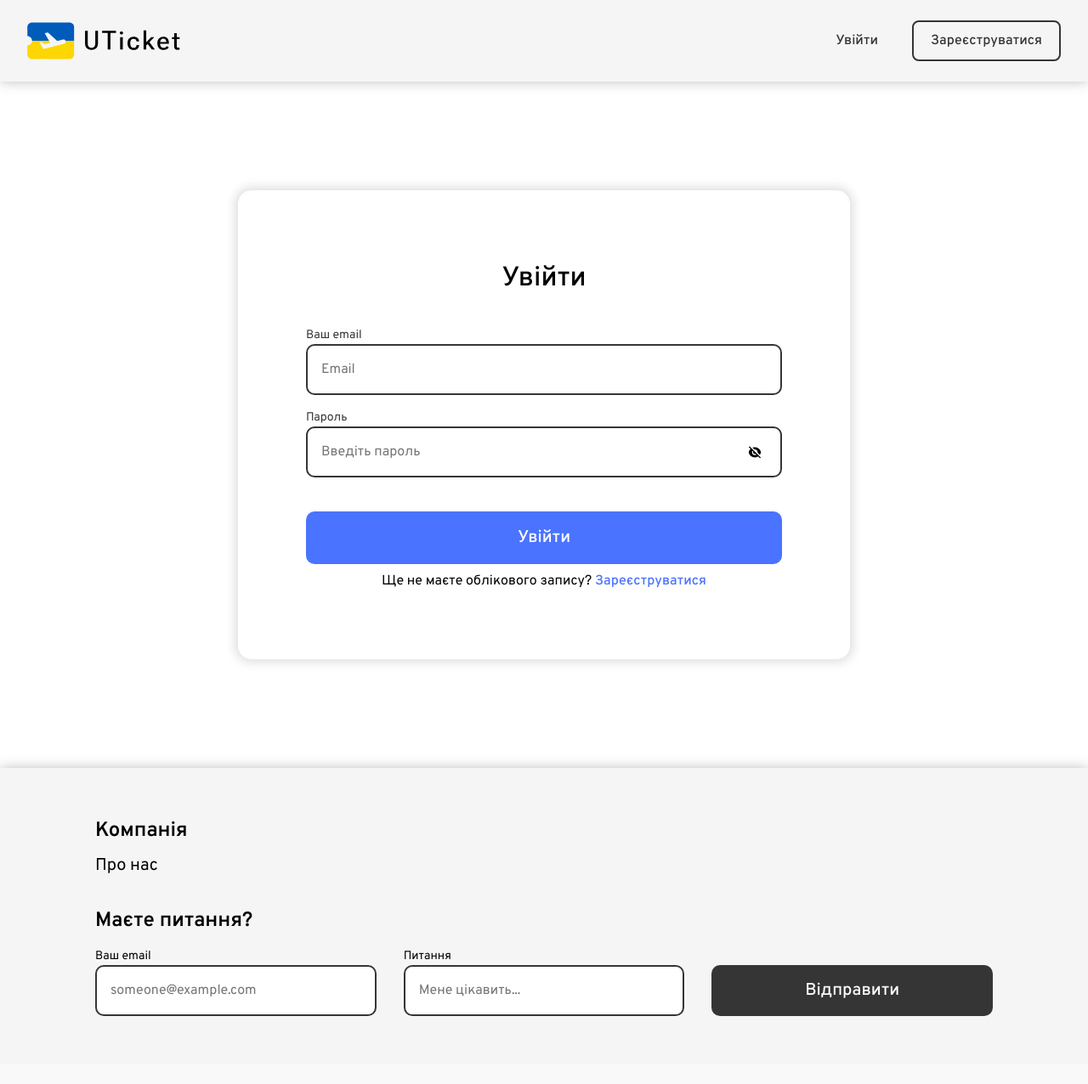
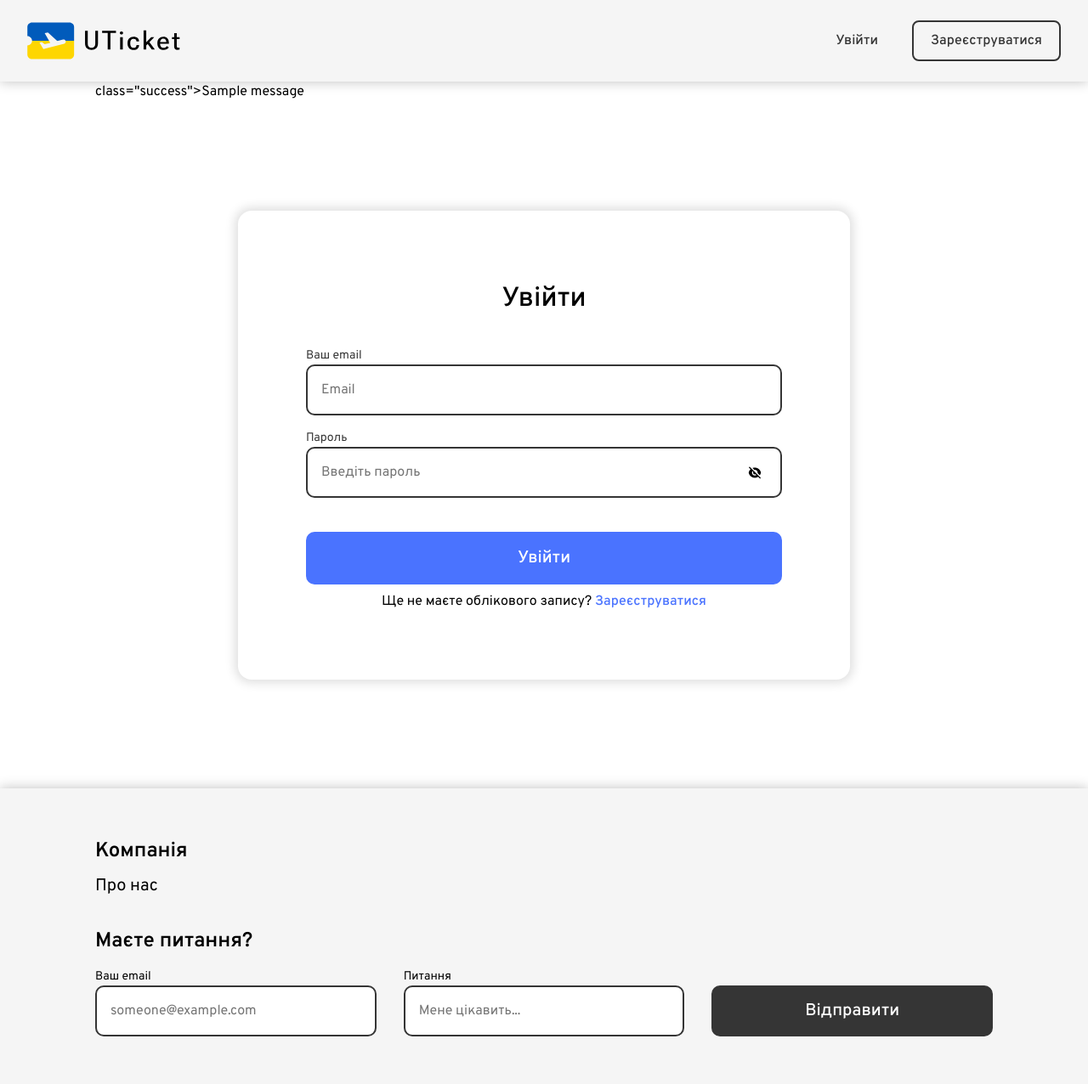
Before and after one commit to heorh-hlv/Diploma_UTicket, a Django app: page /login in a window 1280 px wide. Shown: the whole page at 85% size. Before the commit the page ends 1196 px from the top, so only its background shows below. Run offline with Django 5.2, Linux system fonts and the light colour scheme; tables that the repository leaves empty hold one stand-in row (values such as "Sample post"); one stand-in notice (Sample message) is shown.

Commit message:
Back's working, styles on exit no

```diff
--- a/Code/Diploma_UTicket/Diploma_UTicket/settings.py
+++ b/Code/Diploma_UTicket/Diploma_UTicket/settings.py
@@ -129,4 +129,5 @@
 
 DEFAULT_AUTO_FIELD = 'django.db.models.BigAutoField'
 AUTH_USER_MODEL = "UTicket.NewUser"
-LOGOUT_REDIRECT_URL = "index_snd"
+#LOGOUT_REDIRECT_URL = "login"
+LOGIN_REDIRECT_URL = "/"
--- a/Code/Diploma_UTicket/UTicket/models.py
+++ b/Code/Diploma_UTicket/UTicket/models.py
@@ -11,10 +11,9 @@
     email = models.EmailField(_("email address"), unique=True)
     date_of_birth = models.DateField(null=True, blank=True)
 
+    objects = CustomUserManager()
     USERNAME_FIELD = "email"
     REQUIRED_FIELDS = []
 
-    objects = CustomUserManager()
-
     def __str__(self):
         return self.email
--- a/Code/Diploma_UTicket/UTicket/templates/base.html
+++ b/Code/Diploma_UTicket/UTicket/templates/base.html
@@ -31,7 +31,7 @@
                </div>
                {% if not request.user.is_authenticated %}
                <li class="menu__item">
-                  <a href="{% url 'login' %}" class="menu__link input__container" id="login-trigger">Увійти</a>
+                  <a href="{% url 'login_view' %}" class="menu__link input__container" id="login-trigger">Увійти</a>
                </li>
                <li class="menu__item">
                   <a href="{% url 'signup' %}" class="menu__link input__container"
@@ -42,10 +42,10 @@
                   <button class="menu__link input__container">Вітаємо, <span style="color: var(--clr-blue);">{{ request.user.first_name }}</span></button>
                   <ul class="menu__sublist" id="header-sublist">
                      <li class="sublist__item">
-                        <a class="menu__sublink" href="/logout" id="change-user-trigger">Змінити користувача</a>
+                        <a class="menu__sublink" href="{% url 'change_user' %}" id="change-user-trigger">Змінити користувача</a>
                      </li>
                      <li class="sublist__item">
-                        <a class="menu__sublink" id="logout-trigger">Вийти</a>
+                        <a class="menu__sublink" href="{% url 'logout_view' %}" id="logout-trigger">Вийти</a>
                      </li>
                   </ul>
                </li>
--- a/Code/Diploma_UTicket/UTicket/templates/check_booking.html
+++ b/Code/Diploma_UTicket/UTicket/templates/check_booking.html
@@ -25,7 +25,7 @@
    </form>
 
    <table class="table__booking-info table hidden" id="ticket-data">
-      <caption class="table-caption chapter__title">Інформація про квиток</caption>
+      <caption clas  s="table-caption chapter__title">Інформація про квиток</caption>
 
       <tbody class="table-body">
          <tr class="table-row" role="row">
--- a/Code/Diploma_UTicket/UTicket/templates/login.html
+++ b/Code/Diploma_UTicket/UTicket/templates/login.html
@@ -1,21 +1,28 @@
 {% extends 'base.html' %}
 {% block content %}
+{% if messages %}
+    <ul class="messages">
+        {% for message in messages %}
+            <li>{% if message.tags %} class="{{ message.tags }}"{% endif %}>{{ message }}</li>
+        {% endfor %}
+    </ul>
+{% endif %}
 <div class="pop-up__log-form" id="login-form">
 
     <div class="log-form__container">
         <h1 class="log-form__title">Увійти</h1>
 
-        <form action="#" class="form log-form__form flex" method="post">
+        <form class="form log-form__form flex" method="POST">
             {% csrf_token %}
             <div class="field log-form__field">
                 <p class="field-title">Ваш email</p>
-                <input type="email" class="log-form__input input__container" placeholder="Email" required>
+                <input type="email" class="log-form__input input__container" placeholder="Email" id="email" name="email" required>
             </div>
             <div class="field log-form__field">
                 <p class="field-title">Пароль</p>
                 <div class="log-form__input-with-icon">
                     <input type="password" class="log-form__input input__container input-password" id="input-password"
-                        placeholder="Введіть пароль" required>
+                        placeholder="Введіть пароль" name="password" required>
                     <span class="input__icon" id="show-hide-password">
                         <i class="ri-eye-fill eye-opened hidden"></i>
                         <i class="ri-eye-off-fill eye-closed"></i>
--- a/Code/Diploma_UTicket/UTicket/templates/signup.html
+++ b/Code/Diploma_UTicket/UTicket/templates/signup.html
@@ -7,7 +7,7 @@
 
       <h1 class="log-form__title">Зареєструватися</h1>
 
-      <form action="#" class="log-form__form flex" method="post">
+      <form action="#" class="log-form__form flex" method="POST">
          {% csrf_token %}
          <div class="field log-form__field">
             <p class="field-title">Ваш email</p>
--- a/Code/Diploma_UTicket/UTicket/templates/static/css/styles.css
+++ b/Code/Diploma_UTicket/UTicket/templates/static/css/styles.css
@@ -83,11 +83,8 @@
 body {
    text-rendering: optimizeSpeed;
    line-height: 1.5;
-}
-
-/* A elements that don't have a class get default styles */
-a:not([class]) {
-   text-decoration-skip-ink: auto;
+   display: flex;
+   flex-direction: column;
 }
 
 /* Make images easier to work with */
@@ -97,7 +94,7 @@
    max-width: 100%;
    max-height: 100%;
    display: block;
-   will-change: opacity;
+   /*will-change: opacity;*/
 }
 
 /* Inherit fonts for inputs and buttons */
@@ -171,21 +168,6 @@
    cursor: pointer;
 }
 
-/* Remove all animations, transitions and smooth scroll for people that prefer not to see them */
-@media (prefers-reduced-motion: reduce) {
-   html:focus-within {
-      scroll-behavior: auto;
-   }
-
-   *,
-   *::before,
-   *::after {
-      animation-duration: 0.01ms !important;
-      animation-iteration-count: 1 !important;
-      transition-duration: 0.01ms !important;
-      scroll-behavior: auto !important;
-   }
-}
 
 /* =================  UTILITY CLASSES  ============== */
 
@@ -523,6 +505,7 @@
 .footer {
    position: relative;
    width: 100%;
+   margin-top: auto;
    background-color: var(--clr-bg-grey);
    box-shadow: 0 0 14px 0 rgba(0, 0, 0, .25);
    z-index: 99;
--- a/Code/Diploma_UTicket/UTicket/urls.py
+++ b/Code/Diploma_UTicket/UTicket/urls.py
@@ -1,12 +1,14 @@
 from django.urls import path
 from django.contrib.auth import views as auth_views
+from django.contrib.auth.views import LogoutView
 from . import views
 
 urlpatterns = [
     path("", views.home_page, name="index"),
     path("index", views.home_page, name="index_snd"),
-    path("login", auth_views.LoginView.as_view(template_name='login.html'), name="login"),
-    path("logout", views.logout, name="logout"),
+    path("login", views.login_view, name="login_view"), #auth_views.LoginView.as_view(template_name='login.html')
+    path("logout", views.logout_view, name="logout_view"),
+    path("change_user", views.change_user, name="change_user"),
     path("signup", views.signup, name="signup"),
     path("booking", views.booking_page, name="booking"),
     path("check_booking", views.check_page, name="check_booking"),
--- a/Code/Diploma_UTicket/UTicket/views.py
+++ b/Code/Diploma_UTicket/UTicket/views.py
@@ -4,7 +4,6 @@
 from .models import NewUser
 from django.contrib import messages
 from django.contrib.auth import logout
-
 # Create your views here.
 def home_page(request):
     return render(request, 'index.html')
@@ -22,14 +21,16 @@
     return render(request, 'check_booking.html')
 
 
-def user_login(request):
+def login_view(request):
     if request.method == "POST":
-        email = request.POST['email']
-        password = request.POST['password']
+        email = request.POST.get("email")
+        password = request.POST.get("password")
         user = authenticate(email=email, password=password)
         if user is not None:
             login(request, user)
             return redirect('index')
+        else:
+            messages.error(request, "Неверный адрес электронной почты или пароль.")
     return render(request, 'login.html')
 
 
@@ -59,6 +60,10 @@
 
 @login_required
 def logout_view(request):
-    if request.method == "POST":
-        logout(request)
-        return redirect('login')
+    logout(request)
+    return redirect('/')
+
+@login_required
+def change_user(request):
+    logout(request)
+    return redirect('login_view')
```
Also changed, not shown: Code/Diploma_UTicket/db.sqlite3.
